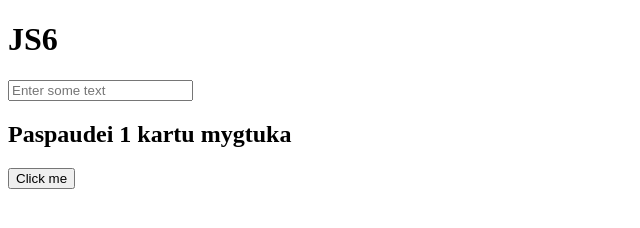
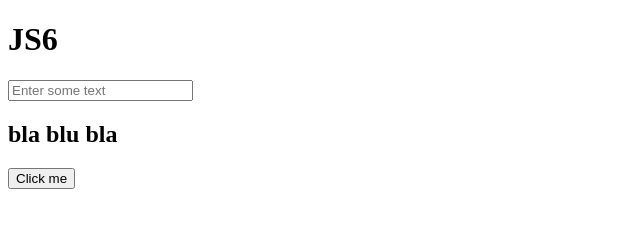
Before and after one commit to MariusCodeAcademy/type8-JS6---event--form--obj-intro, a plain HTML site: page index.html in a window 1280 px wide. Both pictures are taken after a click on the button "Click me". Shown: the whole page, without its empty margins (0-640 px from the left). Drawn offline with Linux system fonts and the light colour scheme.

Commit message:
input value on input

```diff
--- a/index.html
+++ b/index.html
@@ -7,11 +7,12 @@
     <title>Document</title>
     <!-- <script src="./js/obj.js" defer></script> -->
     <!-- <script src="./js/event.js" defer></script> -->
-    <script src="./js/scope.js" defer></script>
+    <!-- <script src="./js/scope.js" defer></script> -->
+    <script src="./js/inputValue.js" defer></script>
   </head>
   <body>
     <h1>JS6</h1>
-    <input type="text" id="input1" placeholder="Enter some text" />
+    <input type="text" id="input1" placeholder="Enter some text" value="bla blu bla" />
     <h2 id="result">Nieko</h2>
     <button id="btn1">Click me</button>
   </body>
--- /dev/null
+++ b/js/inputValue.js
@@ -0,0 +1,21 @@
+'use strict';
+
+const btn1El = document.getElementById('btn1');
+const resultEl = document.getElementById('result');
+// nusitaikyti i input1 el
+const inputEl = document.getElementById('input1');
+
+// btn1El uzdeti mygtuko paspaudimo eventListeneri ir atspausdinti konsoleje 'paspausta'
+btn1El.addEventListener('click', function () {
+  // perkelti reiksme is input i resultEL
+  // result = input
+  resultEl.textContent = inputEl.value;
+  // console.log('resultEl ===', resultEl);
+  // console.log('inputEl ===', inputEl);
+  // isvalyti ivesties lauka
+  inputEl.value = '';
+});
+
+inputEl.addEventListener('input', function () {
+  resultEl.textContent = inputEl.value;
+});
--- a/js/scope.js
+++ b/js/scope.js
@@ -16,10 +16,11 @@ globaliFunkcija();
 
 let kiekKartu = 0;
 btn1El.addEventListener('click', function () {
-  // debugger;
-  kiekKartu++;
+  debugger;
+  kiekKartu = kiekKartu + 1;
   resultEl.textContent = `Paspaudei ${kiekKartu} kartu mygtuka`;
 });
+// kiekKartu = 1
 
 // kiek yra globKint1 ?
-console.log('globKint1 ===', globKint1);
+console.log('globKint1 ===', kiekKartu);
```
